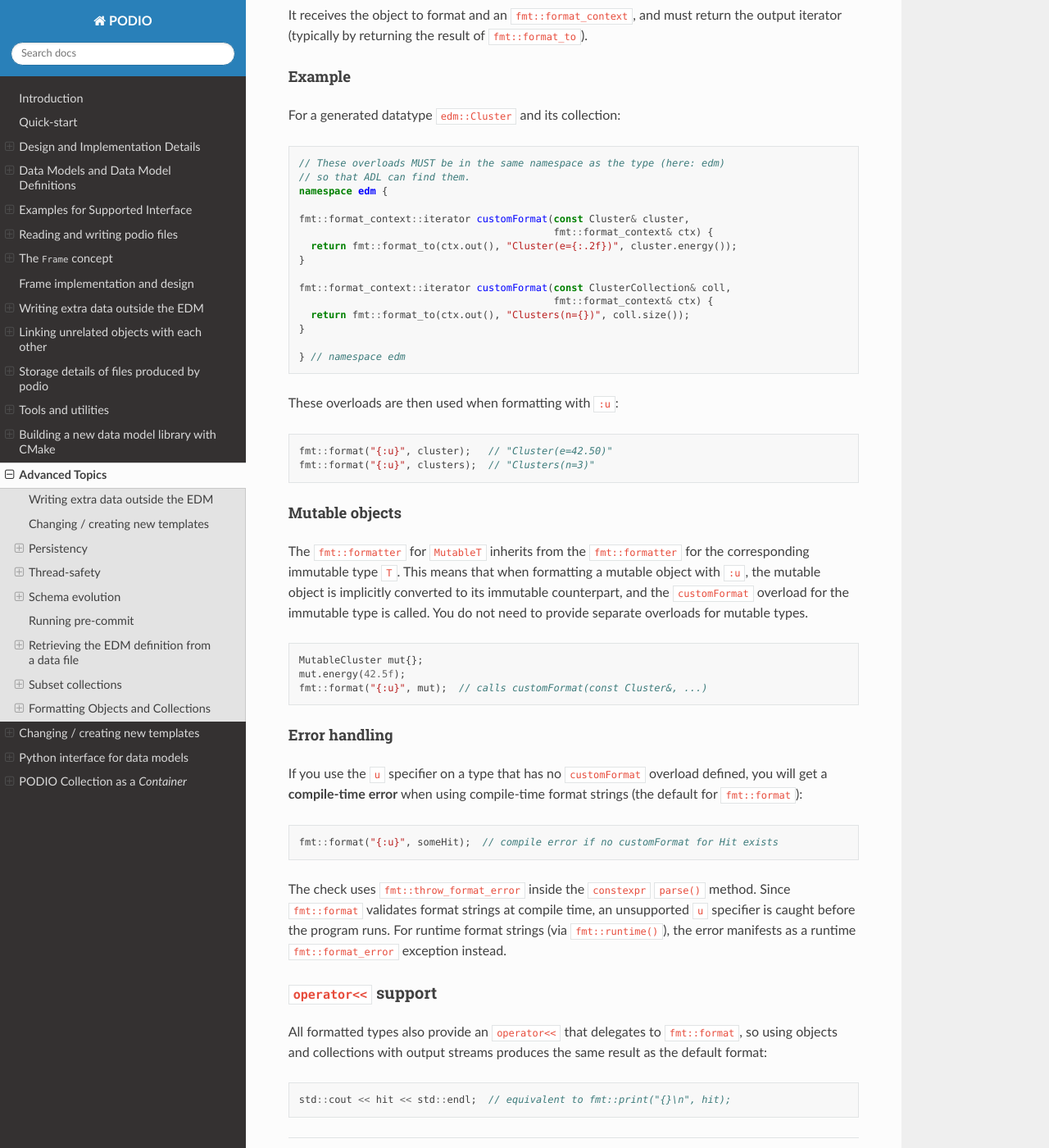
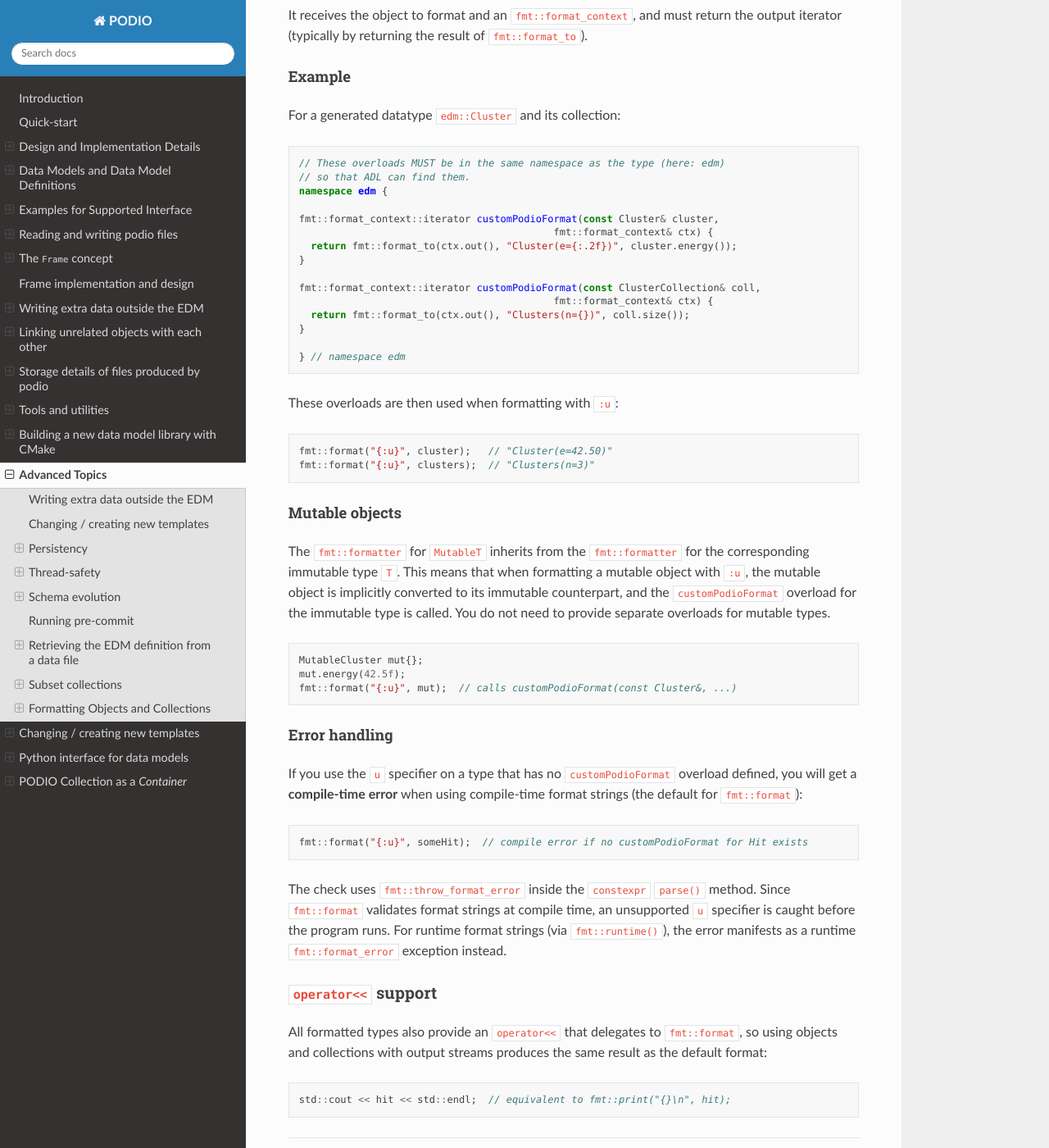
Before and after one commit to AIDASoft/podio, a Sphinx documentation site: the page built from doc/advanced_topics.md, in a window 1280 px wide and 1400 px high, scrolled down 9352 px. Shown: the whole window at 82% size. Built offline with Sphinx 7.4.7 and the Read the Docs theme 3.1.0, drawn with Linux system fonts in a browser that asks for light colours; pages that are not in the unit, such as notebooks, are missing from menus; the version number could not be read and is left out; some of the changed text lies outside the part shown.

Commit message:
[wip] Rename the customization point to customPodioFormat

````diff
--- a/doc/advanced_topics.md
+++ b/doc/advanced_topics.md
@@ -406,7 +406,7 @@ Generated objects and collections support the following format specifiers:
 | Specifier | Description |
 |-----------|-------------|
 | `d` (default or detailed) | Detailed format showing all data members and relations |
-| `u` (user defined) | User-defined format via the `customFormat` ADL customization point |
+| `u` (user defined) | User-defined format via the `customPodioFormat` ADL customization point |
 
 When no specifier is given, `d` is used.
 
@@ -430,21 +430,21 @@ tabular layout with one row per element.
 Objects that are not available (e.g. created via `makeEmpty()`) format as
 `[not available]`.
 
-### Custom Formatting with `customFormat`
+### Custom Formatting with `customPodioFormat`
 
-The `u` format specifier invokes a user-defined `customFormat` function that is
+The `u` format specifier invokes a user-defined `customPodioFormat` function that is
 found via [Argument-Dependent
 Lookup](https://en.cppreference.com/w/cpp/language/adl) (ADL). This follows the
-same pattern as `std::swap`: you define a free function named `customFormat` in
+same pattern as `std::swap`: you define a free function named `customPodioFormat` in
 the **same namespace as your type**, and the formatter will find it
 automatically.
 
 #### Function signature
 
-The `customFormat` function must have the following signature:
+The `customPodioFormat` function must have the following signature:
 
 ```cpp
-fmt::format_context::iterator customFormat(const YourType& value, fmt::format_context& ctx);
+fmt::format_context::iterator customPodioFormat(const YourType& value, fmt::format_context& ctx);
 ```
 
 It receives the object to format and an `fmt::format_context`, and must return
@@ -459,12 +459,12 @@ For a generated datatype `edm::Cluster` and its collection:
 // so that ADL can find them.
 namespace edm {
 
-fmt::format_context::iterator customFormat(const Cluster& cluster,
+fmt::format_context::iterator customPodioFormat(const Cluster& cluster,
                                            fmt::format_context& ctx) {
   return fmt::format_to(ctx.out(), "Cluster(e={:.2f})", cluster.energy());
 }
 
-fmt::format_context::iterator customFormat(const ClusterCollection& coll,
+fmt::format_context::iterator customPodioFormat(const ClusterCollection& coll,
                                            fmt::format_context& ctx) {
   return fmt::format_to(ctx.out(), "Clusters(n={})", coll.size());
 }
@@ -484,23 +484,23 @@ fmt::format("{:u}", clusters);  // "Clusters(n=3)"
 The `fmt::formatter` for `MutableT` inherits from the `fmt::formatter` for the
 corresponding immutable type `T`. This means that when formatting a mutable
 object with `:u`, the mutable object is implicitly converted to its immutable
-counterpart, and the `customFormat` overload for the immutable type is called.
+counterpart, and the `customPodioFormat` overload for the immutable type is called.
 You do not need to provide separate overloads for mutable types.
 
 ```cpp
 MutableCluster mut{};
 mut.energy(42.5f);
-fmt::format("{:u}", mut);  // calls customFormat(const Cluster&, ...)
+fmt::format("{:u}", mut);  // calls customPodioFormat(const Cluster&, ...)
 ```
 
 #### Error handling
 
-If you use the `u` specifier on a type that has no `customFormat` overload
+If you use the `u` specifier on a type that has no `customPodioFormat` overload
 defined, you will get a **compile-time error** when using compile-time format
 strings (the default for `fmt::format`):
 
 ```cpp
-fmt::format("{:u}", someHit);  // compile error if no customFormat for Hit exists
+fmt::format("{:u}", someHit);  // compile error if no customPodioFormat for Hit exists
 ```
 
 The check uses `fmt::throw_format_error` inside the `constexpr` `parse()`
````
Also changed, not shown: doc/links.md (+4 -4 lines), 3 other files.
